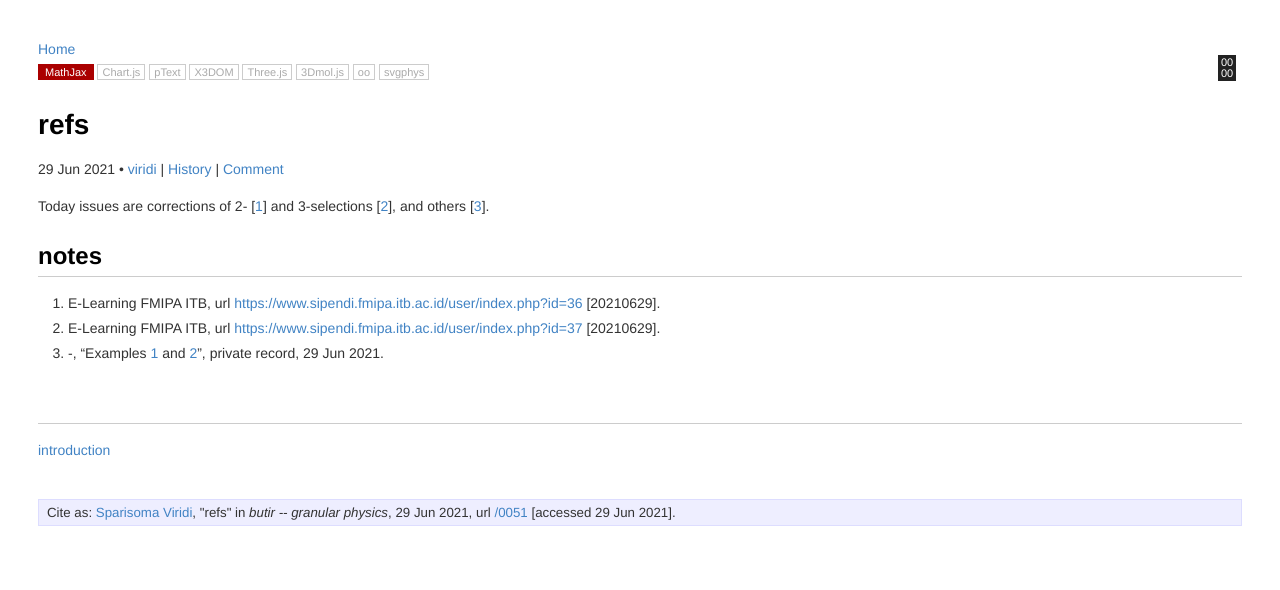
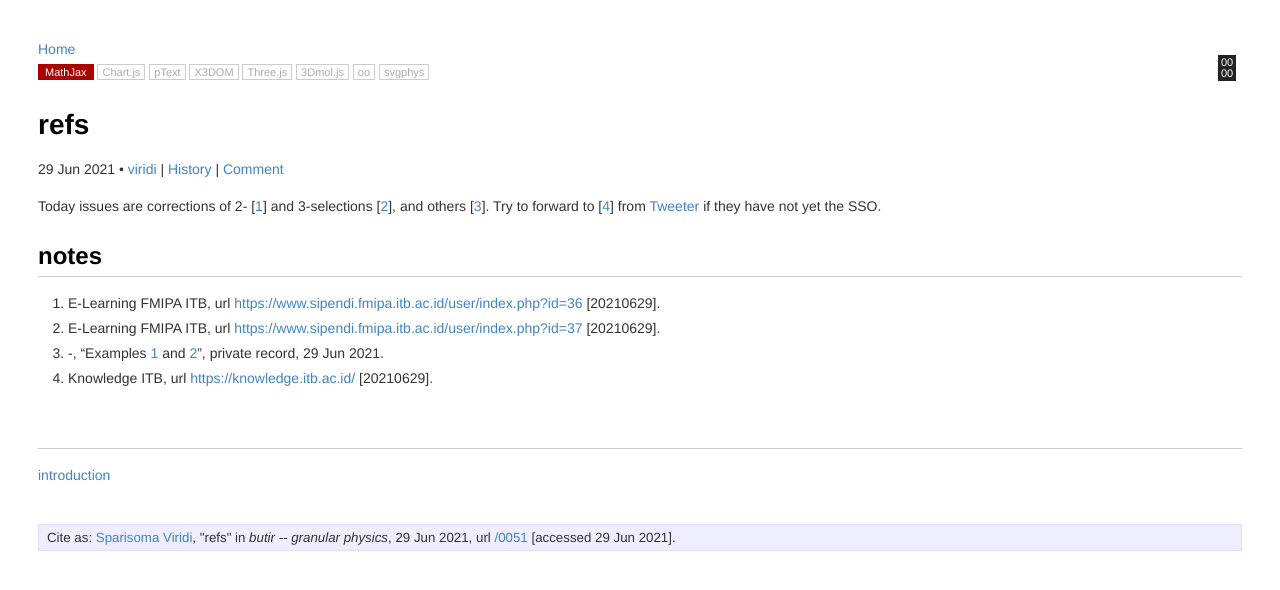
Before and after one commit to dudung/butir, a Jekyll site: the page built from _posts/0/05/2021-06-29-refs.md, in a window 1280 px wide. Shown: the top 590 px of the page. Built offline with Jekyll 4.4.1, drawn with Linux system fonts in a browser that asks for light colours; formulas are drawn with MathJax 3.

Commit message:
add ref #4

```diff
--- a/_posts/0/05/2021-06-29-refs.md
+++ b/_posts/0/05/2021-06-29-refs.md
@@ -13,20 +13,20 @@ oo: false
 svgphys: false
 category: literatures
 tags: ["selection", "s2", "fi", "kms", "ditbang"]
-date: 2021-06-29 12:50:00 +0700
+date: 2021-06-29 12:53:00 +0700
 permalink: /0051
 src: https://github.com/dudung/butir/commits/main/_posts/0/05/2021-06-29-refs.md
 twitter_username: 6unpnp
 nodes: ['0000']
 ---
-Today issues are corrections of 2- [[1](#r1)] and 3-selections [[2](#r2)], and others [[3](#r3)].
+Today issues are corrections of 2- [[1](#r1)] and 3-selections [[2](#r2)], and others [[3](#r3)]. Try to forward to [[4](#r4)] from [Tweeter](https://twitter.com/tweeter) if they have not yet the SSO.
 
 
 ## notes
 1. <a name=r1></a>E-Learning FMIPA ITB, url <https://www.sipendi.fmipa.itb.ac.id/user/index.php?id=36> [20210629].
 2. <a name=r2></a>E-Learning FMIPA ITB, url <https://www.sipendi.fmipa.itb.ac.id/user/index.php?id=37> [20210629].
 3. <a name=r3></a>-, "Examples <a onmousedown="zip()" onmouseup="unzip()">1</a> and <a onmousedown="zip()" onmouseup="unzip()">2</a>", private record, 29 Jun 2021.
-
+4. <a name=r3></a>Knowledge ITB, url <https://knowledge.itb.ac.id/> [20210629].
 
 ## &nbsp;
 [introduction](0000)
```
